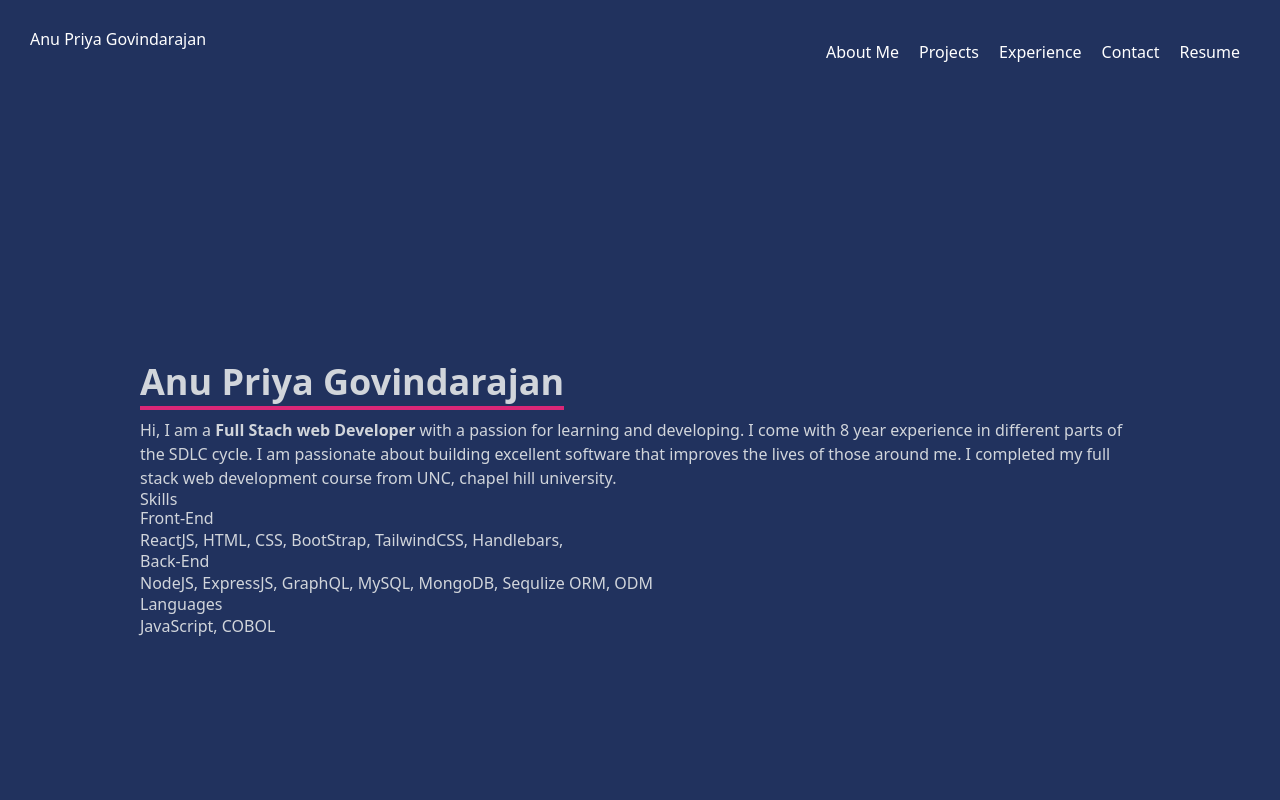
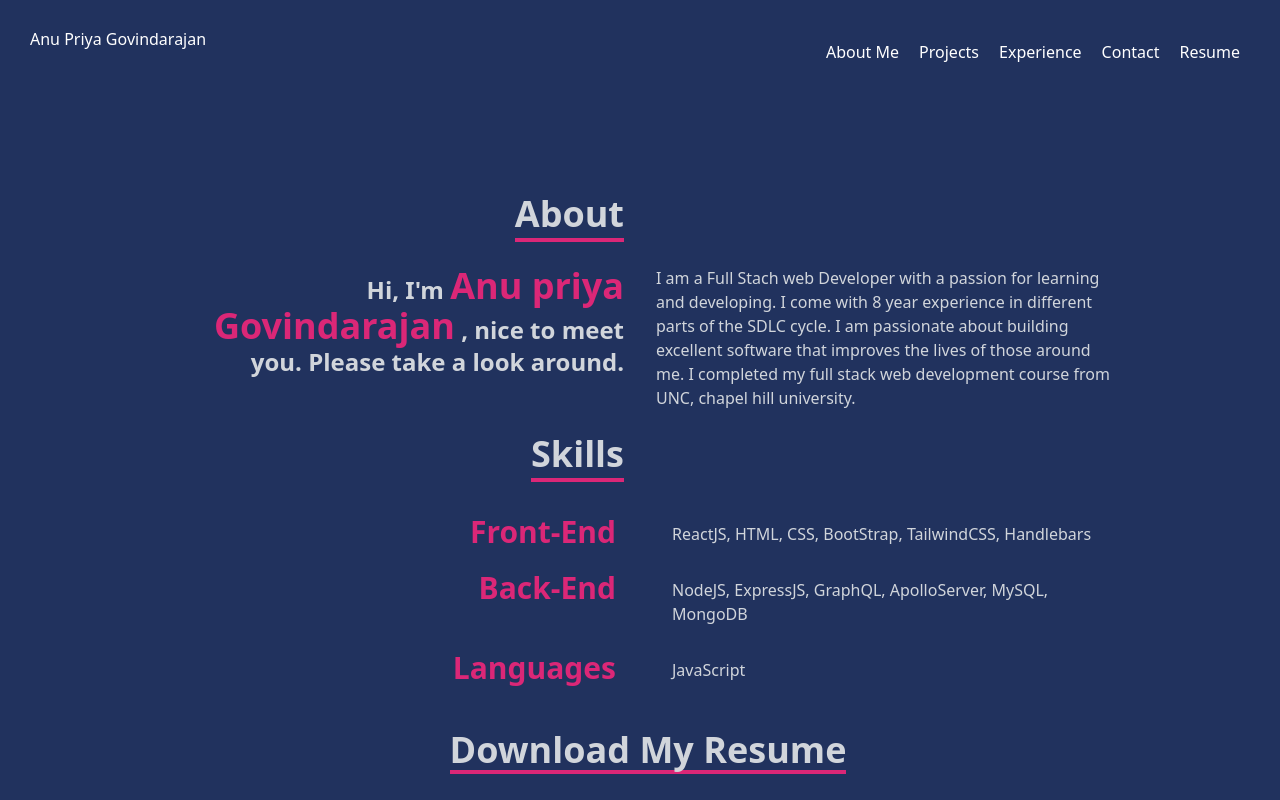
Before and after one commit to anup2307/Portfolio-React, a React (Vite) app: page / in a window 1280 px wide. Shown: the top 800 px of the page. Built offline with nearby package versions, Linux system fonts and the light colour scheme.

Commit message:
updated contacts page, resume page and about me page

```diff
--- a/src/components/ProjectItems.jsx
+++ b/src/components/ProjectItems.jsx
@@ -1,12 +1,25 @@
 
 
 
-export default function ProjectItem ({name, image}) {
+export default function ProjectItem ({name, image, skill, applink}) {
     return (
-        <div className="max-w-sm rounded overflow-hidden shadow-lg">
-            <img className="w-full" src={image} alt="Sunset in the mountains" ></img>
-            <div className="px-6 py-4">
-                <div className="font-bold text-xl mb-2">{name}</div>
+        <div className="basis-1/2 max-w-sm rounded overflow-hidden group ml-6 mb-6 h-full">
+            <div style={{ backgroundImage: `url(${image})` }} className="shadow-lg shadow-[#040c16] rounded-lg group mx-auto content-div">
+                <div className="opacity-0 group-hover:opacity-100">
+                    <span className="text-1xl font bold text-black text-center tracking-wider ">
+                        {skill}
+                    </span>
+                    <div className="pt-8 text-center ">
+                        {/* eslint-disable-next-line  */}
+                        <a href={applink} target="_blank">
+                        <button
+                            className="text-center rounded-lg px-4 py-3 m-2
+                                    bg-white text-gray-700 font-bold text-lg">
+                            Link
+                        </button>
+                        </a>
+                    </div>
+                </div>
             </div>
         </div>
     )
--- a/src/components/pages/About.jsx
+++ b/src/components/pages/About.jsx
@@ -2,72 +2,66 @@
 
 export default function About() {
     return (
-      <div name='about' className='w-full h-screen bg-[#21325e] text-gray-300'>
-      <div className='flex flex-row justify-center items-center w-full h-full'>
-        <div className='max-w-[1000px] w-full'>
-          <div >
-            <p className='text-4xl font-bold inline border-b-4 border-pink-600'>
-              Anu Priya Govindarajan
-            </p>
-            <p className="pt-3">
-                Hi, I am a <span className="font-bold">Full Stach web Developer</span>  with a passion for learning and developing.
-                I come with 8 year experience in different parts of the SDLC cycle.
-                I am passionate about building excellent software that improves
-                the lives of those around me. I completed my full stack web development course from UNC, chapel hill university.
-            </p>
-            <div className="">
-                <h4>Skills</h4>
-          <ul>
-          <li className="">
-            <h2> Front-End</h2>
-           <span>
-             ReactJS, HTML, CSS, BootStrap, TailwindCSS, Handlebars,
-           </span>
-         </li>
-         <li className="">
-             <h2>Back-End</h2>
-             <span>
-               NodeJS, ExpressJS, GraphQL, MySQL, MongoDB, Sequlize ORM, ODM
-             </span>
-          </li>
-           <li className="">
-            <h2>Languages</h2>
-             <span>JavaScript, COBOL</span>
-           </li>
-       </ul>
+      <div  className='w-full h-screen bg-[#21325e] text-gray-300'>
+        <div className='flex flex-col justify-center items-center w-full h-full'>
+          <div className='max-w-[1000px] w-full grid grid-cols-2 gap-8'>
+            <div className='sm:text-right pb-8 pl-4'>
+              <p className='text-4xl font-bold inline border-b-4 border-pink-600'>
+                About
+              </p>
+            </div>
+          </div>
+          <div className='max-w-[1000px] w-full grid sm:grid-cols-2 gap-8 px-4'>
+            <div className='sm:text-right text-2xl font-bold'>
+              <p>Hi, I'm <span className="text-pink-600 font-bold text-4xl">Anu priya Govindarajan</span> , nice to meet you. Please take a look around.</p>
+            </div>
+            <div>
+              <p>I am a Full Stach web Developer  with a passion for learning and developing.
+                  I come with 8 year experience in different parts of the SDLC cycle.
+                  I am passionate about building excellent software that improves
+                  the lives of those around me. I completed my full stack web development course from UNC, chapel hill university.</p>
+            </div>
+          </div>
+          <div className='max-w-[1000px] w-full grid grid-cols-2 gap-8 mt-4'>
+            <div className='sm:text-right pb-8 pl-4'>
+              <p className='text-4xl font-bold inline border-b-4 border-pink-600'>
+                Skills
+              </p>
+            </div>
+          </div>
+          <div className='max-w-[1000px] w-full grid sm:grid-cols-2 gap-8 px-4'>
+            <div className='sm:text-right text-2xl font-bold'>
+              <h3 className="text-pink-600 font-bold text-3xl p-2">Front-End</h3>
+            </div>
+            <div>
+                <p className="p-3"> ReactJS, HTML, CSS, BootStrap, TailwindCSS, Handlebars</p>
+            </div>
+          </div>
+          <div className='max-w-[1000px] w-full grid sm:grid-cols-2 gap-8 px-4'>
+            <div className='sm:text-right text-2xl font-bold'>
+              <h3 className="text-pink-600 font-bold text-3xl p-2">Back-End</h3>
+            </div>
+            <div>
+                <p className="p-3"> NodeJS, ExpressJS, GraphQL, ApolloServer, MySQL, MongoDB</p>
+            </div>
+          </div>
+          <div className='max-w-[1000px] w-full grid sm:grid-cols-2 gap-8 px-4'>
+            <div className='sm:text-right text-2xl font-bold'>
+              <h3 className="text-pink-600 font-bold text-3xl p-2">Languages</h3>
+            </div>
+            <div>
+                <p className="p-3"> JavaScript</p>
+            </div>
+          </div>
+          <div className='mt-8 flex justify-center pb-8 pl-4'>
+              <a className='text-4xl font-bold inline border-b-4 border-pink-600' href='#'>
+                Download My Resume
+              </a>
+            </div>
         </div>
 
-          </div>
-        </div>
-      </div>
+
+
     </div>
-      // <div className=" w-full h-screen bg-[#21325e] text-white">
-      //   <div className=" text-2xl mx-auto flex justify-center">
-      //     Hi!
-      //     I am Anu Priya Govindarajan,I am a <span>Full Stach web Developer</span> Software developer with a passion for learning and developing and
-      //      with a 8 year experience in different parts of the SDLC cycle.
-      //   </div>
-      //   <div className="">
-      //     <h2>Skills</h2>
-      //     <ol className="">
-      //     <li className="">
-      //       <h2> Front-End</h2>
-      //       <span>
-      //         ReactJS, HTML, CSS, BootStrap, TailwindCSS, Handlebars,
-      //       </span>
-      //     </li>
-      //     <li className="">
-      //       <h2>Back-End</h2>
-      //       <span>
-      //         NodeJS, ExpressJS, GraphQL, MySQL, MongoDB, Sequlize ORM, ODM
-      //       </span>
-      //     </li>
-      //     <li className="">
-      //       <h2>Languages</h2>
-      //       <span>JavaScript, COBOL</span>
-      //     </li>
-      //   </ol>
-      //   </div>
-      // </div>
     )
 }
--- a/src/components/pages/Projects.jsx
+++ b/src/components/pages/Projects.jsx
@@ -5,11 +5,12 @@ import ProjectItem from "../ProjectItems";
 
 export default function Projects() {
     return (
-        <div>
+      <div className=" bg-[#21325e] h-screen">
+        <div className=" flex flex-row justify-center flex-wrap p-6 w-full group ">
           {projectList.map ((project) => {
-            return <ProjectItem key = {project.key} name={project.name} image={project.bgimage}/>
+            return <ProjectItem key = {project.key} name={project.name} image={project.bgimage} skill={project.skill} applink={project.github}/>
           })}
-
+       </div>
       </div>
     )
 }
--- a/src/components/pages/Resume.jsx
+++ b/src/components/pages/Resume.jsx
@@ -1,8 +1,34 @@
 export default function Resume(){
     return  (
-        <div>
-          <h1>Download </h1>
-          <h2> Frond end:</h2>
-        </div>
+      <div className=' h-screen bg-[#21325e]  p-16'>
+          <h1 className=' p-0 mb-3 text-2xl'>Download <a href='../../assets/Anu Priya govindarajan.docx' target="_blank">My Resume</a></h1>
+          <p className='text-2xl text-white font-bold inline border-b-4 border-pink-600'>
+            Skills
+          </p>
+          <div className='w-full flex flex-row mt-3'>
+            <div className='sm:text-right text-2xl font-bold'>
+              <h3 className="text-pink-600 font-bold text-2xl">Front-End</h3>
+            </div>
+            <div>
+                <p className=" text-white p-2"> ReactJS, HTML, CSS, BootStrap, TailwindCSS, Handlebars</p>
+            </div>
+          </div>
+          <div className='w-full flex flex-row mt-3'>
+            <div className='sm:text-right text-2xl font-bold'>
+              <h3 className="text-pink-600 font-bold text-2xl">Back-End</h3>
+            </div>
+            <div>
+                <p className="text-white p-2"> NodeJS, ExpressJS, GraphQL, ApolloServer, MySQL, MongoDB</p>
+            </div>
+          </div>
+          <div className='w-full flex flex-row mt-3'>
+            <div className='sm:text-right text-2xl font-bold'>
+              <h3 className="text-pink-600 font-bold text-2xl">Languages</h3>
+            </div>
+            <div>
+                <p className="text-white p-2"> JavaScript</p>
+            </div>
+          </div>
+      </div>
       )
 }
--- a/src/helpers/projectList.js
+++ b/src/helpers/projectList.js
@@ -1,26 +1,62 @@
 import sportsImg from "../assets/Sports-companion.png";
 import dochub from "../assets/DocHub.png";
-import techblog from "../assets/";
+import techblog from "../assets/techblog.png";
 
 export const projectList = [
   {
     key: 1,
     name: "Sports Companion",
     bgimage: sportsImg,
+    skill: "JavaScript/HTML/CSS",
+    github: "https://dinh282.github.io/sports-companion/",
   },
   {
     key: 2,
     name: "DocHub",
     bgimage: dochub,
+    skill: "Express/Handlebars/MySQL/CSS",
+    github: "https://dochub78-78fe2203b787.herokuapp.com/",
   },
   {
     key: 3,
     name: "Tech Blog",
     bgimage: techblog,
+    skill: "Express/Handlebars/MySQL/CSS",
+    github: "https://tech-blog2307-f34ca680f996.herokuapp.com/",
   },
   {
     key: 4,
     name: "Weather Dashboard",
     bgimage: sportsImg,
+    skill: "JavaScript/HTML/CSS",
+    github: "https://github.com/anup2307/Weather-Dashboard",
+  },
+  {
+    key: 5,
+    name: "Weather Dashboard",
+    bgimage: sportsImg,
+    skill: "JavaScript/HTML/CSS",
+    github: "https://github.com/anup2307/Weather-Dashboard",
+  },
+  {
+    key: 6,
+    name: "Weather Dashboard",
+    bgimage: dochub,
+    skill: "JavaScript/HTML/CSS",
+    github: "https://github.com/anup2307/Weather-Dashboard",
+  },
+  {
+    key: 7,
+    name: "Weather Dashboard",
+    bgimage: sportsImg,
+    skill: "JavaScript/HTML/CSS",
+    github: "https://github.com/anup2307/Weather-Dashboard",
+  },
+  {
+    key: 8,
+    name: "Weather Dashboard",
+    bgimage: dochub,
+    skill: "JavaScript/HTML/CSS",
+    github: "https://github.com/anup2307/Weather-Dashboard",
   },
 ];
--- a/src/index.css
+++ b/src/index.css
@@ -1,3 +1,18 @@
 @tailwind base;
 @tailwind components;
 @tailwind utilities;
+
+.content-div {
+    background-repeat: no-repeat;
+    background-size: cover;
+    height: 250px;
+}
+
+.content-div:hover {
+    opacity: 0.3;
+    /* background-image: linear-gradient(
+        to right,
+        rgba(112, 157, 255, 0.8),
+        hsla(242, 74%, 61%, 0.8)
+    )!important; */
+}
--- a/src/styles/footer.css
+++ b/src/styles/footer.css
@@ -1,6 +1,6 @@
 .footer {
     width: 100%;
-    height: 150px;
+    height: 100px;
     background: #21325e;
     display: flex;
     justify-content: center;
--- /dev/null
+++ b/src/utils/helpers.js
@@ -0,0 +1,5 @@
+export function validateEmail(email) {
+  const re =
+    /^(([^<>()[\]\\.,;:\s@"]+(\.[^<>()[\]\\.,;:\s@"]+)*)|(".+"))@((\[[0-9]{1,3}\.[0-9]{1,3}\.[0-9]{1,3}\.[0-9]{1,3}\])|(([a-zA-Z\-0-9]+\.)+[a-zA-Z]{2,}))$/;
+  return re.test(String(email).toLowerCase());
+}
```
Also changed, not shown: src/components/pages/Contact.jsx (+66 -22 lines), src/components/pages/Experience.jsx (+29 -10 lines), 1 other file (tests, documents, lock files or other folders).
